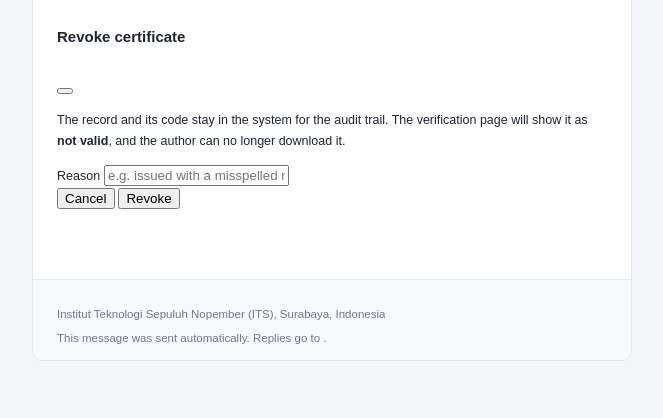
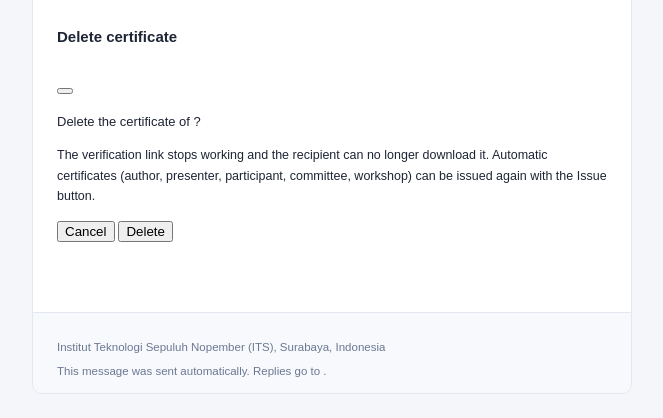
Before and after one commit to partadox/cenim-app, a PHP site: template views/admin/certificates.php in a window 1280 px wide. Shown: the part 426-844 px from the top of the page, without its empty margins (308-971 px from the left). Before the commit the page ends 787 px from the top, so only its background shows below. Run offline with PHP 8.4, Linux system fonts and the light colour scheme; the template is opened without the code that fills it: most values are stand-ins (such as "Sample title", 1, 10 or a date in 2020); data that the repository does not hold is empty; some libraries are stand-ins or nearby versions.

Commit message:
4.90- certificate awardee fix

```diff
--- a/public/file.php
+++ b/public/file.php
@@ -60,9 +60,9 @@ if ($allowed) {
 } elseif (AdminAuth::isLoggedIn()) {
     $allowed = true;
 } elseif (
-    // Latar & tanda tangan template sertifikat: dimuat oleh halaman sertifikat
-    // HTML milik author/panitia yang sedang login.
-    in_array((string) $file['purpose'], ['certificate_background', 'certificate_signature'], true)
+    // Latar & tanda tangan template sertifikat (juga tanda tangan chair & stempel
+    // dari Settings): dimuat oleh halaman sertifikat HTML milik author/panitia yang login.
+    in_array((string) $file['purpose'], ['certificate_background', 'certificate_signature', 'chair_signature', 'conference_stamp'], true)
     && AuthorAuth::isLoggedIn()
 ) {
     $allowed = true;
--- a/views/admin/certificate_template.php
+++ b/views/admin/certificate_template.php
@@ -100,7 +100,7 @@ $pageH = $template['orientation'] === 'P' ? 297 : 210;
                         <input type="text" class="form-control form-control-sm" id="fText" maxlength="300">
                     </div>
                     <div class="col-md-3">
-                        <label class="form-label" for="fSize" style="font-size:12px">Size (pt / mm for QR)</label>
+                        <label class="form-label" for="fSize" style="font-size:12px">Size (pt; mm for QR and signature; 0.1 mm for line)</label>
                         <input type="number" class="form-control form-control-sm" id="fSize" min="5" max="60">
                     </div>
                     <div class="col-md-3">
--- a/views/admin/certificates.php
+++ b/views/admin/certificates.php
@@ -180,29 +180,27 @@ use Cenim\Domain\CertificateRepo;
     </div>
 </div>
 
-<!-- Modal revoke -->
-<div class="modal fade" id="revokeModal" tabindex="-1" aria-hidden="true">
+<!-- Modal hapus -->
+<div class="modal fade" id="deleteCertModal" tabindex="-1" aria-hidden="true">
     <div class="modal-dialog modal-dialog-centered">
-        <form class="modal-content" method="post" action="<?= e(admin_url('certificate-revoke.php')) ?>">
+        <form class="modal-content" method="post" action="<?= e(admin_url('certificate-delete.php')) ?>">
             <?= Csrf::field() ?>
-            <input type="hidden" name="id" id="revokeId">
+            <input type="hidden" name="id" id="deleteCertId">
             <div class="modal-header">
-                <h5 class="modal-title" style="font-size:15px">Revoke certificate <span id="revokeCode"></span></h5>
+                <h5 class="modal-title" style="font-size:15px">Delete certificate <span id="deleteCertCode"></span></h5>
                 <button type="button" class="btn-close" data-bs-dismiss="modal" aria-label="Close"></button>
             </div>
-            <div class="modal-body">
-                <p class="text-muted" style="font-size:12.5px">
-                    The record and its code stay in the system for the audit trail. The verification page will show it
-                    as <b>not valid</b>, and the author can no longer download it.
+            <div class="modal-body" style="font-size:13px">
+                <p class="mb-2">Delete the certificate of <b id="deleteCertName"></b>?</p>
+                <p class="text-muted mb-0" style="font-size:12.5px">
+                    The verification link stops working and the recipient can no longer download it.
+                    Automatic certificates (author, presenter, participant, committee, workshop) can be issued again with the Issue button.
                 </p>
-                <label class="form-label" for="revokeReason" style="font-size:12.5px">Reason</label>
-                <input type="text" class="form-control" id="revokeReason" name="reason" maxlength="300"
-                       placeholder="e.g. issued with a misspelled name" required>
             </div>
             <div class="modal-footer">
                 <button type="button" class="btn btn-outline-secondary btn-sm" data-bs-dismiss="modal">Cancel</button>
-                <button type="submit" class="btn btn-outline-danger btn-sm">
-                    <i class="fa-solid fa-ban me-1"></i>Revoke
+                <button type="submit" class="btn btn-danger btn-sm">
+                    <i class="fa-solid fa-trash me-1"></i>Delete
                 </button>
             </div>
         </form>
--- a/views/certificate/document.php
+++ b/views/certificate/document.php
@@ -55,6 +55,7 @@ $fmt   = static fn (float $mm): string => rtrim(rtrim(number_format($mm, 3, '.',
         .cn-sheet .cn-kop { position: absolute; top: 14mm; left: 50%; transform: translateX(-50%); }
         .cn-sheet .cn-text { position: absolute; white-space: pre-line; word-wrap: break-word; margin: 0; }
         .cn-sheet .cn-img { position: absolute; display: block; }
+        .cn-sheet .cn-line { position: absolute; border-radius: 1mm; }
         .cn-sheet .cn-revoked {
             position: absolute; inset: 0; display: flex; align-items: center; justify-content: center; z-index: 5;
             font: 700 60pt 'Poppins', sans-serif; color: rgba(200, 40, 40, .28); transform: rotate(-18deg); letter-spacing: 6px;
@@ -97,6 +98,8 @@ $fmt   = static fn (float $mm): string => rtrim(rtrim(number_format($mm, 3, '.',
                     <?php if ($item['type'] === 'image'): ?>
                         <img class="cn-img" src="<?= e((string) $item['src']) ?>" alt=""
                              style="left:<?= $fmt((float) $item['left']) ?>;top:<?= $fmt((float) $item['top']) ?>;width:<?= $fmt((float) $item['width']) ?>">
+                    <?php elseif ($item['type'] === 'line'): ?>
+                        <div class="cn-line" style="left:<?= $fmt((float) $item['left']) ?>;top:<?= $fmt((float) $item['top']) ?>;width:<?= $fmt((float) $item['width']) ?>;height:<?= $fmt((float) $item['height']) ?>;background:<?= e((string) $item['color']) ?>"></div>
                     <?php else: ?>
                         <p class="cn-text" style="left:<?= $fmt((float) $item['left']) ?>;top:<?= $fmt((float) $item['top']) ?>;width:<?= $fmt((float) $item['width']) ?>;font-size:<?= (int) $item['size'] ?>pt;line-height:<?= $fmt((float) $item['lineHeight']) ?>;font-weight:<?= $item['bold'] ? 700 : 400 ?>;text-align:<?= e((string) $item['align']) ?>;color:<?= e((string) $item['color']) ?>;font-family:<?= e((string) $item['font']) ?>"><?= e((string) $item['text']) ?></p>
                     <?php endif; ?>
```
Also changed, not shown: api/datatable.php (+3 -4 lines), src/Domain/CertificateRepo.php (+20 -0 lines), src/Domain/CertificateTemplateRepo.php (+6 -3 lines), src/Support/CertificateHtml.php (+39 -1 lines), views/admin/certificate_template_scripts.php (+8 -1 lines), views/admin/certificates_scripts.php (+5 -5 lines).
